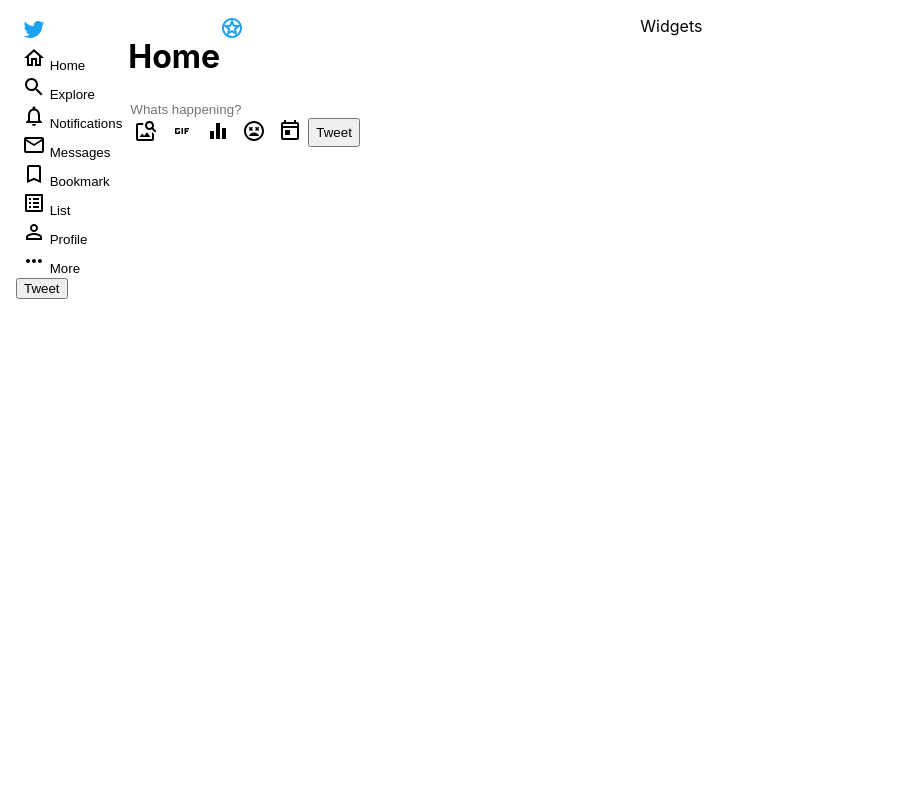
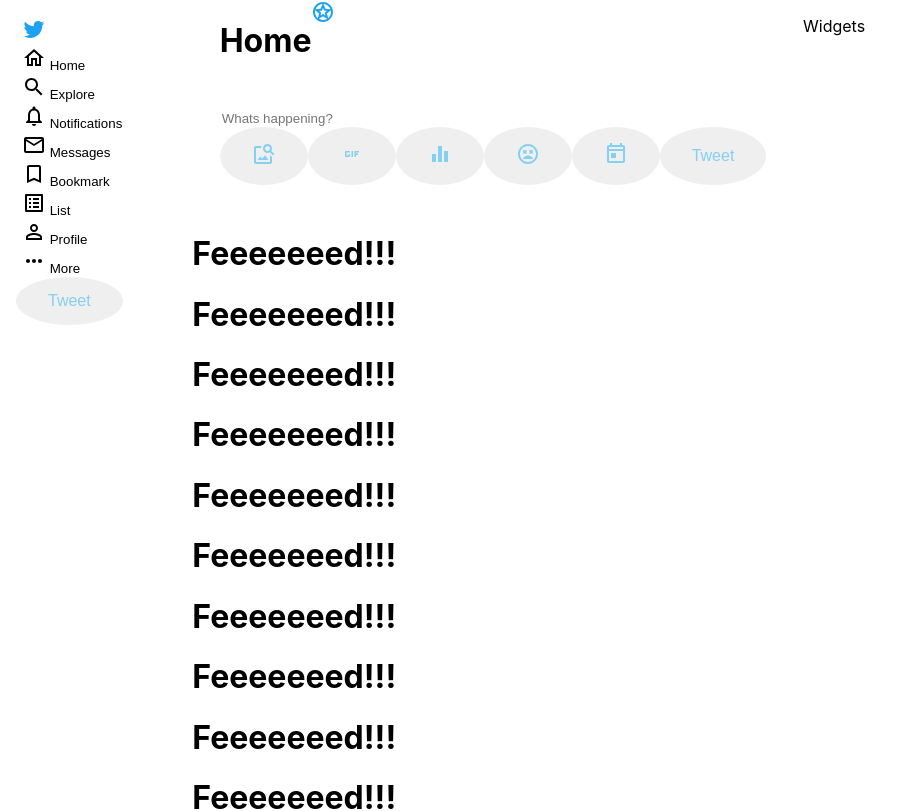
Before and after one commit to davidciliberto1/twitter-clone, a React (Create React App) app: page / in a window 1280 px wide. Shown: the top 811 px of the page, without its empty margins (0-912 px from the left). Built offline with nearby package versions, Linux system fonts and the light colour scheme.

Commit message:
layoutcss

```diff
--- a/src/components/Feed.jsx
+++ b/src/components/Feed.jsx
@@ -4,19 +4,21 @@
 import GifOutlinedIcon from "@material-ui/icons/GifOutlined";
 import EqualizerOutlinedIcon from "@material-ui/icons/EqualizerOutlined";
 import SentimentVeryDissatisfiedOutlinedIcon from "@material-ui/icons/SentimentVeryDissatisfiedOutlined";
-import TodayOutlinedIcon from '@material-ui/icons/TodayOutlined';
+import TodayOutlinedIcon from "@material-ui/icons/TodayOutlined";
 import "../css/feed.css";
 
 function Feed() {
   return (
-    <div className="feed">
+    <div className="allfeed">
+
       <div className="feed">
-        <div className="header">
+      <div className="header">
           <h1>Home</h1>
           <div className="iconStars">
             <StarsOutlinedIcon />
           </div>
         </div>
+
         <div className="twitterBox">
           <div className="imagenPerfil"></div>
           <div className="inputTweet">
@@ -24,28 +26,68 @@
               className="inputTweet"
               type="text"
               placeholder="Whats happening?"
+
             />
           </div>
           <div className="opcionesTweet">
             <div className="iconImagen">
-              <button className='optionButton'><ImageSearchOutlinedIcon /></button>
+              <button className="optionButton">
+                <ImageSearchOutlinedIcon />
+              </button>
             </div>
-            <div className="iconGif" >
-              <button className='optionButton'><GifOutlinedIcon /></button>
+            <div className="iconGif">
+              <button className="optionButton">
+                <GifOutlinedIcon />
+              </button>
             </div>
             <div className="iconChart">
-              <button className='optionButton'><EqualizerOutlinedIcon /></button>
+              <button className="optionButton">
+                <EqualizerOutlinedIcon />
+              </button>
             </div>
             <div className="emoticon">
-              <button className='optionButton'><SentimentVeryDissatisfiedOutlinedIcon /></button>
+              <button className="optionButton">
+                <SentimentVeryDissatisfiedOutlinedIcon />
+              </button>
             </div>
             <div className="calendar">
-            <button className='optionButton'><TodayOutlinedIcon/></button>
+              <button className="optionButton">
+                <TodayOutlinedIcon />
+              </button>
             </div>
             <button className="buttonTweet">Tweet</button>
           </div>
         </div>
-        <div className="feedNews"></div>
+
+      </div>
+      <div className="newsFeed">
+          <h1>Feeeeeeed!!!</h1>
+          <h1>Feeeeeeed!!!</h1>
+          <h1>Feeeeeeed!!!</h1>
+          <h1>Feeeeeeed!!!</h1>
+          <h1>Feeeeeeed!!!</h1>
+          <h1>Feeeeeeed!!!</h1>
+          <h1>Feeeeeeed!!!</h1>
+          <h1>Feeeeeeed!!!</h1>
+          <h1>Feeeeeeed!!!</h1>
+          <h1>Feeeeeeed!!!</h1>
+          <h1>Feeeeeeed!!!</h1>
+          <h1>Feeeeeeed!!!</h1>
+          <h1>Feeeeeeed!!!</h1>
+          <h1>Feeeeeeed!!!</h1>
+          <h1>Feeeeeeed!!!</h1>
+          <h1>Feeeeeeed!!!</h1>
+          <h1>Feeeeeeed!!!</h1>
+          <h1>Feeeeeeed!!!</h1>
+          <h1>Feeeeeeed!!!</h1>
+          <h1>Feeeeeeed!!!</h1>
+          <h1>Feeeeeeed!!!</h1>
+          <h1>Feeeeeeed!!!</h1>
+          <h1>Feeeeeeed!!!</h1>
+          <h1>Feeeeeeed!!!</h1>
+          <h1>Feeeeeeed!!!</h1>
+          <h1>Feeeeeeed!!!</h1>
+
       </div>
     </div>
   );
--- a/src/css/feed.css
+++ b/src/css/feed.css
@@ -1,6 +1,20 @@
+.allFeed {
+  display: flex;
+}
 .feed {
-    display: flexbox;
-    width: 40%;
+    padding: 5%;
+    display: flex;
+    justify-content: stretch;
+}
+.twitterBox {
+  display: flex;
+  flex-direction: column;
+}
+.header {
+  display: flex;
+      background-color: white;
+  position: fixed;
+  top: 0;
 }
 .iconStars {
   color: rgba(29, 161, 242, 1);
@@ -17,10 +31,30 @@
 .opcionesTweet {
   display: flex;
 }
+.buttonTweet {
+  border: none;
+  color: rgb(133, 207, 241);
+  padding: 15px 32px;
+  text-align: center;
+  text-decoration: none;
+  display: inline-block;
+  font-size: 16px;
+  border-radius: 50%;
+}
+.buttonTweet:hover {
+  border: none;
+  color: rgba(29, 161, 242, 1);
+  background-color: rgb(220, 232, 240);
+}
 
 .optionButton {
-    background-color:  white;
   border: none;
+  color: rgb(133, 207, 241);
+  padding: 15px 32px;
+  text-align: center;
+  text-decoration: none;
+  display: inline-block;
+  font-size: 16px;
   border-radius: 50%;
 }
 .optionButton:hover {
```
Lines whose indentation alone changed are shown as unchanged.
